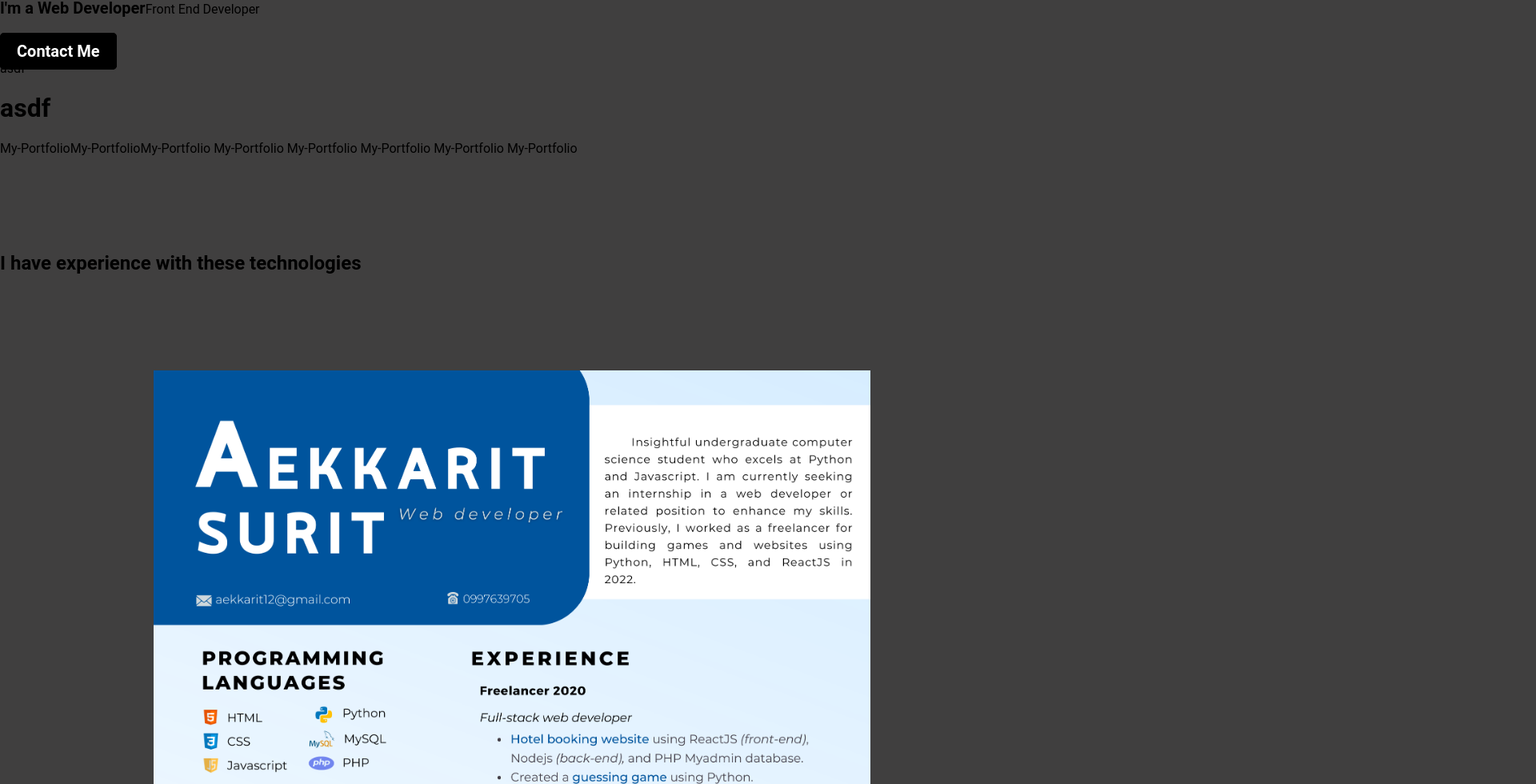
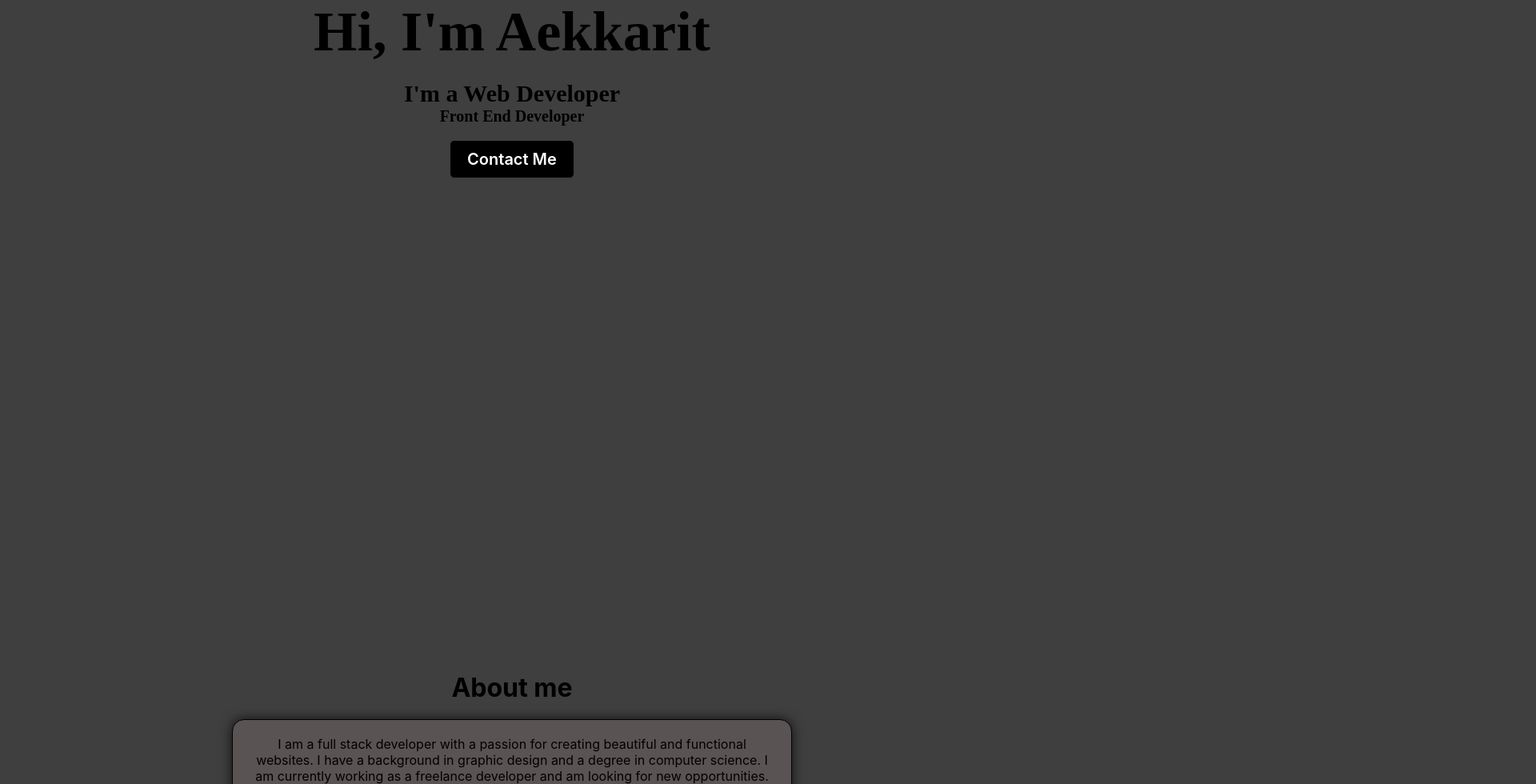
Before and after one commit to nightkuzan/My-Portfolio, a React (Create React App) app: page / in a window 1280 px wide. Shown: the part 200-1180 px from the top of the page at 80% size, 1920 px wide, since content can reach past the window. Built offline with nearby package versions, Linux system fonts and the light colour scheme.

Commit message:
add exp and blabla

```diff
--- a/src/App.css
+++ b/src/App.css
@@ -1,8 +1,11 @@
+
 body{
   background: #403f3f;
 }
 *{
-  font-family: 'Roboto', sans-serif;
+  margin: 0;
+  padding: 0;
+  box-sizing: border-box;
 }
 
 .home-title{
--- a/src/components/Aboutme.js
+++ b/src/components/Aboutme.js
@@ -1,16 +1,19 @@
 import './mg-top.css'
 function Aboutme(){
     return (
-        <div>
-        asdf
-        <h1>asdf</h1>
-        My-PortfolioMy-PortfolioMy-Portfolio
-        My-Portfolio
-        My-Portfolio
-        My-Portfolio
-        My-Portfolio
-        My-Portfolio
-
+        <div id="aboutme" className='aboutme'>
+            <div className="container">
+                <div className="aboutme">
+                    <h1 className="aboutme-title">About me</h1>
+                    <div className='aboutme-content-card'>
+                        <div className='aboutme-content'>
+                            <p className='aboutme-content-text'>
+                                I am a full stack developer with a passion for creating beautiful and functional websites. I have a background in graphic design and a degree in computer science. I am currently working as a freelance developer and am looking for new opportunities.
+                            </p>
+                        </div>
+                    </div>
+                </div>
+            </div>
         </div>
     )
 }
--- a/src/components/Contactme.js
+++ b/src/components/Contactme.js
@@ -36,7 +36,7 @@ const Contactme = () => {
   };
 
   return (
-    <div className="af-nav">
+    <div className="af-nav" id="contactme">
       <div className="container">
         <div className="contact-me">
               <div className="contact-me-left">
--- a/src/components/Home.js
+++ b/src/components/Home.js
@@ -1,20 +1,24 @@
 function Home(){
     return(
-        <div className="af-nav">
+        <>
+        <div className="af-nav" id="home">
+
             <div className="container">
                 <div className="home">
                     <div className="home-left">
                         <h1 className="home-title">Hi, I'm <span className="home-title-color">Aekkarit</span></h1>
                         <span className="home-subtitle">I'm a Web Developer</span>
+                        <br/>
                         <span className="home-detail">Front End Developer</span>
                         {/* button to contact me page */}
                         <div className="home-btn">
-                            <a href="/contactme" className="btn btn-outline btn-contact">Contact Me</a>
+                            <a href="#contactme" className="btn btn-outline btn-contact">Contact Me</a>
                         </div>
                     </div>
                 </div>
             </div>
         </div>
+        </>
 
     );
 }
--- a/src/components/NavbarStyles.css
+++ b/src/components/NavbarStyles.css
@@ -5,7 +5,7 @@
     font-size: 1.2rem;
     padding:0 30px;
     background-color: #222;
-    box-shadow: 0 5px 15px rgba(0,0,0,0.25);
+    box-shadow: 0 5px 15px rgba(0,0,0,0.75);
     width:90%;
     height: 80px;
     border-radius: 13px;
@@ -13,8 +13,31 @@
     top: 20px;
     left: 50%;
     transform: translate(-50%);
+    transition-timing-function: ease-out;
+    transition:0.5s;
+}
+.Navhide{
+    display: flex;
+    justify-content: space-between;
+    align-items: center;
+    font-size: 1.2rem;
+    padding:0 30px;
+    background-color: #222;
+    box-shadow: 0 5px 15px rgba(0,0,0,0.75);
+    width:90%;
+    height: 80px;
+    border-radius: 13px;
+    position: fixed;
+    top: 20px;
+    left: 50%;
+    transform: translate(-50%);
+    transition-timing-function: ease-in;
+    transition: 0.5s;
+    opacity: 0;
+}
 
-}
+
+
 
 .logo{
     color: #fff;
@@ -60,6 +83,7 @@
     display: none;
 }
 
+
 @media screen and (max-width: 850px){
     .NavbarItems{
         z-index:99;
@@ -68,7 +92,7 @@
         display: flex;
         flex-direction: column;
         justify-content: flex-start;
-        background: rgba(255,255,255,.25);
+        background: rgba(255, 255, 255, 0.457);
         box-shadow: 0 8px 32px 0 rgba(31,38,135,.37);
         backdrop-filter: blur(4px);
         border-radius: 13px;
--- a/src/components/Resume.js
+++ b/src/components/Resume.js
@@ -2,11 +2,10 @@ import resumeImg from '../assets/Resume 21 edit.png'
 
 function Resume(){
     return(
-        <div className='af-nav'>
-            <div className='rs'>
+            <div className='rs' id="resume">
+                <h1>Resume</h1>
                 <img className="rs-img" src={resumeImg} alt="resume" />
             </div>
-        </div>
     )
 }
 
--- a/src/components/Skill.js
+++ /dev/null
@@ -1,5 +0,0 @@
-function Skill(source, alt, title) {
-    return  <img src={source} alt={alt} title={title}/>
-}
-
-export default Skill;
--- /dev/null
+++ b/src/components/SkillData.js
@@ -0,0 +1,52 @@
+export const SkillData =[
+    {
+        source: "https://www.vectorlogo.zone/logos/w3_html5/w3_html5-ar21.svg",
+        alt: 'html',
+    },
+    {
+        source: "https://www.vectorlogo.zone/logos/w3_css/w3_css-ar21.svg",
+        alt: 'css',
+    },
+    {
+        source: "https://www.vectorlogo.zone/logos/javascript/javascript-ar21.svg",
+        alt: 'javascript',
+    },
+    {
+        source: "https://www.vectorlogo.zone/logos/reactjs/reactjs-ar21.svg",
+        alt: 'react',
+    },
+    {
+        source: "https://www.vectorlogo.zone/logos/nodejs/nodejs-ar21.svg",
+        alt: 'node',
+    },
+    {
+        source: "https://www.vectorlogo.zone/logos/expressjs/expressjs-ar21.svg",
+        alt: 'express',
+    },
+    {
+        source: "https://www.vectorlogo.zone/logos/mongodb/mongodb-ar21.svg",
+        alt: 'mongodb',
+    },
+    {
+        source: "https://www.vectorlogo.zone/logos/github/github-ar21.svg",
+        alt: 'github',
+    },
+    {
+        source:"https://www.vectorlogo.zone/logos/python/python-ar21.svg",
+        alt:"python"
+    },
+    {
+        source:"https://www.vectorlogo.zone/logos/java/java-ar21.svg",
+        alt:"java"
+    },
+    {
+        source:"https://www.vectorlogo.zone/logos/mysql/mysql-ar21.svg",
+        alt:"mysql"
+    },
+
+    {
+        source: "https://www.vectorlogo.zone/logos/axios/axios-ar21.svg",
+        alt: 'axios',
+    }
+
+]
--- a/src/components/Skills.js
+++ b/src/components/Skills.js
@@ -1,10 +1,20 @@
-import Skill from './Skill'
+import { SkillData } from "./SkillData"
+import './mg-top.css'
+function Skills() {
 
-function Skills() {
     return (
-        <div className="skills af-nav">
+        <div className="skills af-nav" id="myskills">
                 <h2>I have experience with these technologies</h2>
             <div className="skillsGrid">
+                <div className="skill">
+                    {SkillData.map((item, index) => {
+                        return(
+                            <div key={index}>
+                                <img src={item.source} alt={item.alt} />
+                            </div>
+                        )
+                    })}
+                </div>
             </div>
         </div>
     )
--- a/src/components/mg-top.css
+++ b/src/components/mg-top.css
@@ -9,6 +9,7 @@
     margin: 0 auto;
     width: 100%;
     text-align: center;
+    /* height: 100vh; */
 }
 
 .contact-me{
@@ -78,3 +79,139 @@ input:focus,textarea:focus{
 .btn-contact{
     text-decoration: none;
 }
+.skillsGrid{
+    display: flex;
+    justify-content: space-between;
+    flex-wrap: wrap;
+    margin: 0 auto;
+    width: 100%;
+    text-align: center;
+}
+.skill{
+    display: grid;
+    grid-template-columns: repeat(4,auto);
+    grid-gap: 20px;
+    border:1px solid #000;
+    padding:25px;
+    background-color: rgb(85, 128, 128);
+    box-shadow: 0px 0px 15px 0px rgba(0,0,0,0.75);
+    max-width: 700px;
+    margin: 0 auto;
+    border-radius: 15px;
+}
+#home{
+    height: 100vh;
+    padding:80px;
+}
+.aboutme{
+    height: 100vh;
+    padding-top: 60px;
+}
+.skills{
+    height: 100vh;
+}
+
+#contactme{
+    height: 100vh;
+}
+
+.mg{
+    margin-top: 100px;
+    border: 1px solid #403f3f;
+}
+
+
+
+.container{
+    margin: 0 auto;
+    width: 100%;
+    text-align: center;
+}
+
+/* add animation to title */
+@import url('https://fonts.googleapis.com/css2?family=Rubik+Microbe&display=swap');
+.home-title{
+    font-family: 'Rubik Microbe', cursive;
+    animation: home-title 1s ease-in-out;
+    animation-fill-mode: forwards;
+    opacity: 0;
+    font-size: 70px;
+}
+@keyframes home-title{
+    0%{
+        opacity: 0;
+        transform: translateY(100px);
+    }
+    100%{
+        opacity: 1;
+        transform: translateY(0px);
+    }
+}
+
+.home-subtitle{
+    font-family: 'Rubik Microbe', cursive;
+    animation: home-subtitle 1s ease-in-out;
+    animation-fill-mode: forwards;
+    opacity: 0;
+    font-size: 30px;
+}
+@keyframes home-subtitle{
+    0%{
+        opacity: 0;
+        transform: translateY(100px);
+    }
+    100%{
+        opacity: 1;
+        transform: translateY(0px);
+    }
+}
+
+.home-detail{
+    font-family: 'Rubik Microbe', cursive;
+    animation: home-detail 1s ease-in-out;
+    animation-fill-mode: forwards;
+    opacity: 0;
+    font-size: 20px;
+    font-weight: bold;
+
+}
+@keyframes home-detail{
+    0%{
+        opacity: 0;
+        transform: translateY(100px);
+    }
+    100%{
+        opacity: 1;
+        transform: translateY(0px);
+    }
+}
+
+.home-btn{
+    animation: home-btn 1s ease-in-out;
+    animation-fill-mode: forwards;
+    opacity: 0;
+    font-size: 20px;
+    font-weight: bold;
+    margin-top: 30px;
+}
+@keyframes home-btn{
+    0%{
+        opacity: 0;
+        transform: translateY(100px);
+    }
+    100%{
+        opacity: 1;
+        transform: translateY(0px);
+    }
+}
+.aboutme-content-card{
+   border: 1px solid #000;
+   max-width: 700px;
+    margin: 0 auto;
+    border-radius: 15px;
+    padding: 20px;
+
+    background-color: rgb(89, 83, 83);
+    box-shadow: 0px 0px 15px 0px rgba(0,0,0,0.75);
+    margin-top:20px;
+}
```
Also changed, not shown: src/components/MenuData.js (+6 -6 lines), src/components/Navbar.js (+28 -4 lines).
